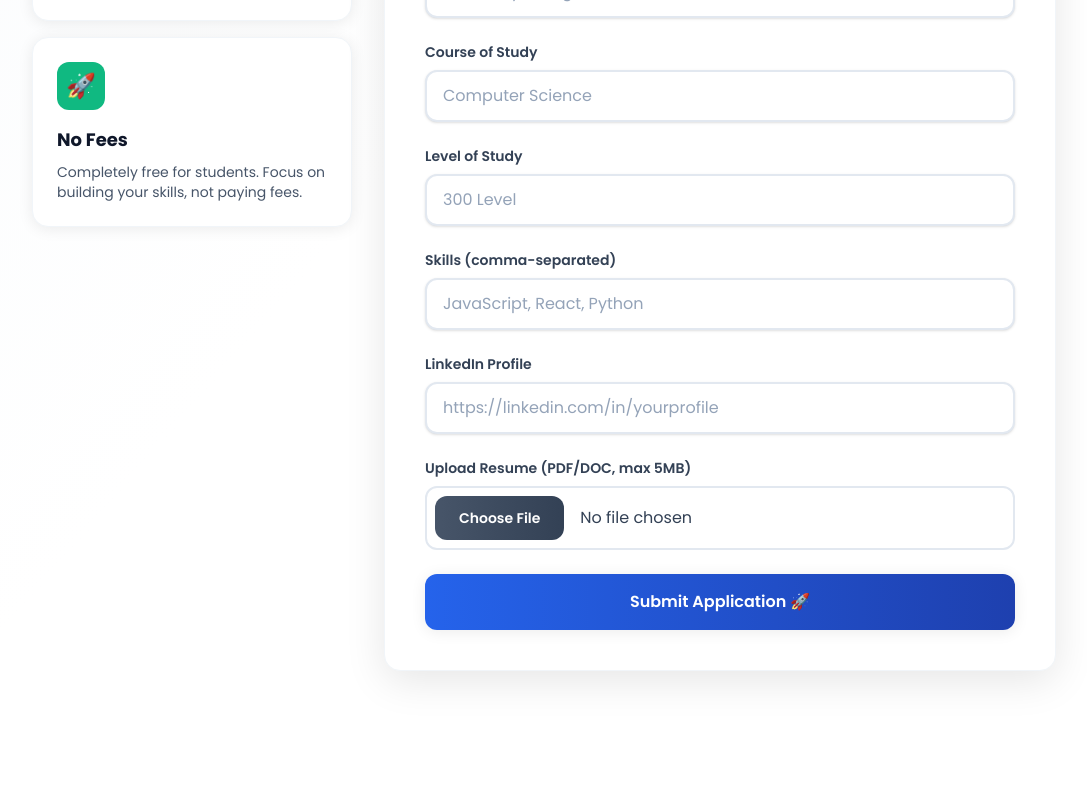
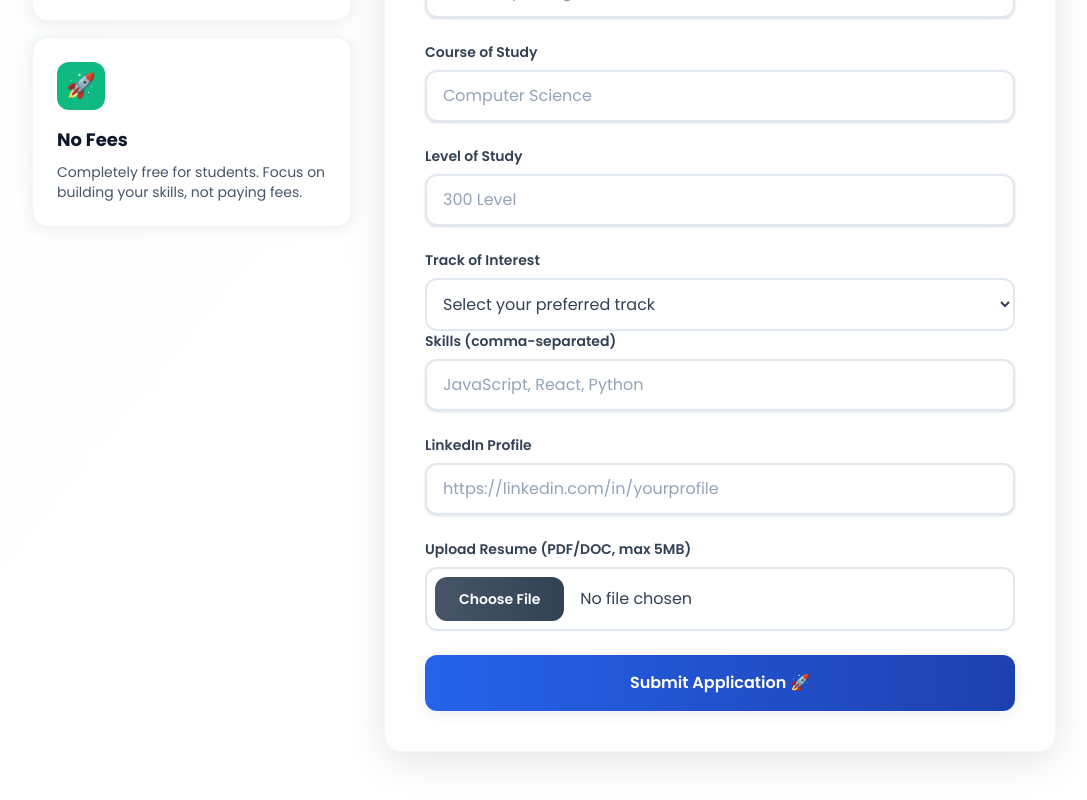
Before and after one commit to Dev-Bigboss/tech-compass, a Next.js app: page /intern-interest in a window 1280 px wide. Shown: the part 820-1620 px from the top of the page, without its empty margins (96-1183 px from the left). Before the commit the page ends 1571 px from the top, so only its background shows below. Built offline with nearby package versions, Linux system fonts and the light colour scheme.

Commit message:
Add track of interest field to intern application form

```diff
--- a/src/app/intern-interest/page.tsx
+++ b/src/app/intern-interest/page.tsx
@@ -11,6 +11,7 @@ import { useState } from "react";
 import { motion, useReducedMotion } from "framer-motion";
 import { ToastContainer, toast } from "react-toastify";
 import "react-toastify/dist/ReactToastify.css";
+import { tr } from "zod/locales";
 
 const internSchema = z.object({
   name: z.string().min(1, "Name is required").max(100),
@@ -20,6 +21,7 @@ const internSchema = z.object({
   levelOfStudy: z.string().min(1, "Level of study is required"),
   institution: z.string().min(1, "Institution is required"),
   skills: z.string().optional(),
+  trackOfInterest: z.string().min(1, "Track of interest is required"),
   linkedinProfile: z
     .string()
     .url("Invalid LinkedIn URL")
@@ -172,6 +174,7 @@ export default function InternInterest() {
         phone: data.phone,
         courseOfStudy: data.courseOfStudy,
         levelOfStudy: data.levelOfStudy,
+        track: data.trackOfInterest,
         institution: data.institution,
         resumeUrl,
         skills: data.skills || "",
@@ -378,6 +381,35 @@ export default function InternInterest() {
                   placeholder="300 Level"
                 />
               </motion.div>
+              <motion.div variants={itemVariants}>
+                <label
+                  htmlFor="trackOfInterest"
+                  className="block text-sm font-semibold mb-2 text-gray-700 dark:text-gray-200"
+                >
+                  Track of Interest
+                </label>
+                <select
+                  id="trackOfInterest"
+                  {...register("trackOfInterest")}
+                  defaultValue=""
+                  className={`w-full rounded-xl border-2 p-3 text-gray-700 dark:text-gray-200 bg-white dark:bg-gray-800 border-gray-200 dark:border-gray-700 focus:outline-none focus:ring-2 focus:ring-primary focus:border-primary transition`}
+                >
+                  <option value="" disabled>
+                    Select your preferred track
+                  </option>
+                  <option value="Software Engineering">
+                    Software Engineering
+                  </option>
+                  <option value="Cyber Security">Cyber Security</option>
+                  <option value="Machine Learning">Machine Learning</option>
+                  <option value="Product Design">Product Design</option>
+                </select>
+                {errors.trackOfInterest && (
+                  <p className="mt-1 text-sm text-red-500">
+                    {errors.trackOfInterest.message}
+                  </p>
+                )}
+              </motion.div>
 
               <motion.div variants={itemVariants}>
                 <FormField
```
